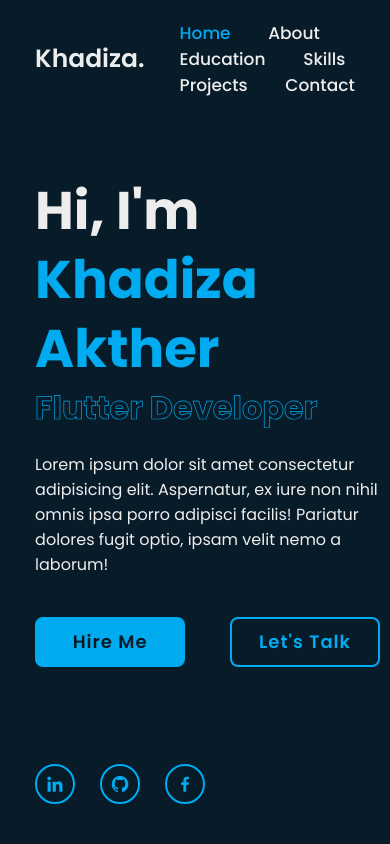
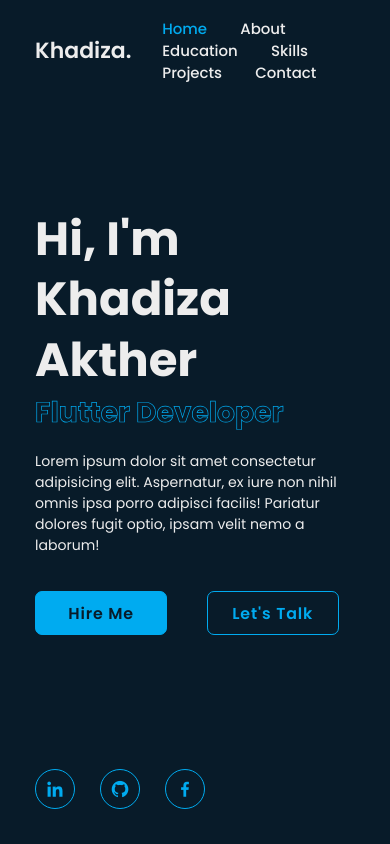
Before and after one commit to wassi10/Portfolio-Website, a plain HTML site: page index.html in a window 390 px wide. Shown: the top 844 px of the page. Drawn offline with nearby package versions, Linux system fonts and the light colour scheme.

Commit message:
JS added

```diff
--- a/index.html
+++ b/index.html
@@ -4,8 +4,9 @@
     <meta charset="UTF-8">
     <meta http-equiv="X-UA-Compatible" content="IE=edge">
     <meta name="viewport" content="width=device-width, initial-scale=1.0">
-    <title>Personal Portfolio Website</title>
+    <title>Portfolio Website</title>
     <link rel="stylesheet" href="style/style.css">
+    <link rel="stylesheet" href="style/home.css">
     <link rel="stylesheet" href="style/about.css">
     <link rel="stylesheet" href="style/education.css">
     <link rel="stylesheet" href="style/skills.css">
@@ -71,7 +72,7 @@
         </div>
         <div class="about-content">
             <h3>Flutter Developer!</h3>
-            <p>Lorem ipsum, dolor sit amet consectetur adipisicing elit. Eius, reprehenderit numquam. Enim inventore asperiores eveniet molestiae et minima voluptas fugit iusto nobis exercitationem? Illo quaerat id vel et, aliquid debitis aut sapiente in natus? Nam doloremque quidem corrupti consequatur nemo, voluptate ipsa, dolore tempora ipsum illum perspiciatis ratione dicta voluptas.</p>
+            <p>My name is Khadiza Akther. I am a Computer Science student passionate about implementing new project. Excellent Communication, teamwork and interpersonal skills, and possess a wide range of technical skills.  Looking to start and build a career as a Software Engineer in reputed company where I can give my best and get the best.</p>
 
             <div class="btn-box btns">
                 <a href="#" class="btn">Read More</a>
@@ -180,7 +181,7 @@
 
     <!-- ========Project Section======== -->
     <section class="project" id="project">
-            <h2 class="heading">My <span>Journey</span></h2>
+            <h2 class="heading">My <span>Portfolio</span></h2>
              <h4>Some of my Projects</h4>
 
             <div class="projects-content">
@@ -340,8 +341,6 @@
 
     </footer>
 
-    <!-- ==========Swiper JS==========
-    <script src="js/cdn.jsdelivr.net_npm_swiper@9.4.1_swiper-bundle.min.js"></script> -->
 
     <script src="js/script.js"></script>
 </body>
--- a/js/script.js
+++ b/js/script.js
@@ -0,0 +1,28 @@
+// toggle icon navbar
+
+
+//scroll section
+let sections = document.querySelectorAll('section');
+let navLinks = document.querySelectorAll('header nav a');
+
+window.onscroll = () => {
+    sections.forEach(sec => {
+        let top = window.scrollY;
+        let offset = sec.offsetTop - 100;
+        let height = sec.offsetHeight;
+        let id = sec.getAttribute('id');
+
+        if(top >= offset && top < offset + height){
+            navLinks.forEach(links => {
+                links.classList.remove('active');
+                document.querySelector('header nav a[href*='+id+']').classList.add('active');
+            });
+        }
+    });
+
+
+    //sticky header
+    let header = document.querySelector('header');
+
+    header.classList.toggle('sticky', window.scrollY > 100);
+}
--- /dev/null
+++ b/style/home.css
@@ -0,0 +1,137 @@
+/* ======Home Section====== */
+
+.home{
+    display: flex;
+    align-items: center;
+    padding: 0 9%;
+ }
+ .home-content{
+    max-width: 60rem;
+ }
+ .home-content h1{
+    font-size: 5.3rem;
+    font-weight: 700;
+    line-height: 1.3;
+ }
+
+ .home-content h1 span{
+   color: var(--text-color);
+}
+
+ .home-content .text-animate{
+    position: relative;
+    width: 32.8rem;
+ }
+
+ .home-content .text-animate h3{
+    font-size: 3.2rem;
+    font-weight: 700;
+    color: transparent;
+    -webkit-text-stroke: .7px var(--main-color);
+ }
+
+ .home-content p{
+    font-size: 1.6rem;
+    margin: 2rem 0 4rem;
+ }
+
+ .btn-box{
+    position: relative;
+    display: flex;
+    justify-content: space-between;
+    width: 34.5rem;
+    height: 5rem;
+ }
+
+ .btn-box .btn{
+    position: relative;
+    display: inline-flex;
+    justify-content: center;
+    align-items: center;
+    width: 15rem;
+    height: 100%;
+    background: var(--main-color);
+    border: .2rem solid var(--main-color);
+    border-radius: .8rem;
+    font-size: 1.8rem;
+    font-weight: 600;
+    letter-spacing: .1rem;
+    color: var(--bg-color);
+    z-index: 1;
+    overflow: hidden;
+    transition: .5rem;
+ }
+ .btn-box .btn:hover{
+    color: var(--main-color);
+ }
+
+ .btn-box .btn:nth-child(2){
+   background: transparent;
+   color: var(--main-color);
+ }
+ .btn-box .btn:nth-child(2):hover{
+    color: var(--bg-color);
+  }
+  .btn-box .btn:nth-child(2)::before{
+
+    background: var(--main-color);
+  }
+
+ .btn-box .btn::before{
+    content: '';
+    position: absolute;
+    top: 0;
+    left: 0;
+    width: 0;
+    height: 100%;
+    background: var(--bg-color);
+    z-index: -1;
+    transition: .5s;
+ }
+
+ .btn-box .btn:hover:before{
+    width: 100%;
+ }
+
+
+ .home-sci{
+    position: absolute;
+    bottom: 4rem;
+    width: 170px;
+    display: flex;
+    justify-content: space-between;
+ }
+
+ .home-sci a{
+    position: relative;
+    display: inline-flex;
+    justify-content: center;
+    align-items: center;
+    width: 40px;
+    height: 40px;
+    background: transparent;
+    border: .2rem solid var(--main-color);
+    border-radius: 50%;
+    font-size: 20px;
+    color: var(--main-color);
+    z-index: 1;
+    overflow: hidden;
+    transition: .5s;
+ }
+ .home-sci a:hover{
+   color: var(--bg-color);
+ }
+ .home-sci a::before{
+   content: '';
+   position: absolute;
+   top: 0;
+   left: 0;
+   width: 0%;
+   height: 100%;
+   background: var(--main-color);
+   z-index: -1;
+   transition: .5s;
+ }
+ .home-sci a:hover::before{
+  width: 100%;
+ }
--- a/style/style.css
+++ b/style/style.css
@@ -39,6 +39,11 @@ body{
     justify-content: space-between;
     align-items: center;
     z-index: 100;
+    transition: .3s;
+}
+
+.header.sticky{
+   background: var(--bg-color);
 }
 
 .logo{
@@ -73,134 +78,11 @@ body{
     padding: 10rem 9% 2rem;
  }
 
- .home{
-    display: flex;
-    align-items: center;
-    padding: 0 9%;
- }
- .home-content{
-    max-width: 60rem;
- }
- .home-content h1{
-    font-size: 5.3rem;
-    font-weight: 700;
-    line-height: 1.3;
- }
-
- .home-content .text-animate{
-    position: relative;
-    width: 32.8rem;
- }
-
- .home-content .text-animate h3{
-    font-size: 3.2rem;
-    font-weight: 700;
-    color: transparent;
-    -webkit-text-stroke: .7px var(--main-color);
- }
-
- .home-content p{
-    font-size: 1.6rem;
-    margin: 2rem 0 4rem;
- }
-
- .btn-box{
-    position: relative;
-    display: flex;
-    justify-content: space-between;
-    width: 34.5rem;
-    height: 5rem;
- }
-
- .btn-box .btn{
-    position: relative;
-    display: inline-flex;
-    justify-content: center;
-    align-items: center;
-    width: 15rem;
-    height: 100%;
-    background: var(--main-color);
-    border: .2rem solid var(--main-color);
-    border-radius: .8rem;
-    font-size: 1.8rem;
-    font-weight: 600;
-    letter-spacing: .1rem;
-    color: var(--bg-color);
-    z-index: 1;
-    overflow: hidden;
-    transition: .5rem;
- }
- .btn-box .btn:hover{
-    color: var(--main-color);
- }
-
- .btn-box .btn:nth-child(2){
-   background: transparent;
-   color: var(--main-color);
- }
- .btn-box .btn:nth-child(2):hover{
-    color: var(--bg-color);
-  }
-  .btn-box .btn:nth-child(2)::before{
-
-    background: var(--main-color);
-  }
-
- .btn-box .btn::before{
-    content: '';
-    position: absolute;
-    top: 0;
-    left: 0;
-    width: 0;
-    height: 100%;
-    background: var(--bg-color);
-    z-index: -1;
-    transition: .5s;
- }
-
- .btn-box .btn:hover:before{
-    width: 100%;
- }
+ /* =========Breakpoints======== */
 
 
- .home-sci{
-    position: absolute;
-    bottom: 4rem;
-    width: 170px;
-    display: flex;
-    justify-content: space-between;
+ @media (max-width: 1200px){
+   html{
+      font-size: 55%;
+   }
  }
-
- .home-sci a{
-    position: relative;
-    display: inline-flex;
-    justify-content: center;
-    align-items: center;
-    width: 40px;
-    height: 40px;
-    background: transparent;
-    border: .2rem solid var(--main-color);
-    border-radius: 50%;
-    font-size: 20px;
-    color: var(--main-color);
-    z-index: 1;
-    overflow: hidden;
-    transition: .5s;
- }
- .home-sci a:hover{
-   color: var(--bg-color);
- }
- .home-sci a::before{
-   content: '';
-   position: absolute;
-   top: 0;
-   left: 0;
-   width: 0%;
-   height: 100%;
-   background: var(--main-color);
-   z-index: -1;
-   transition: .5s;
- }
- .home-sci a:hover::before{
-  width: 100%;
- }
```
